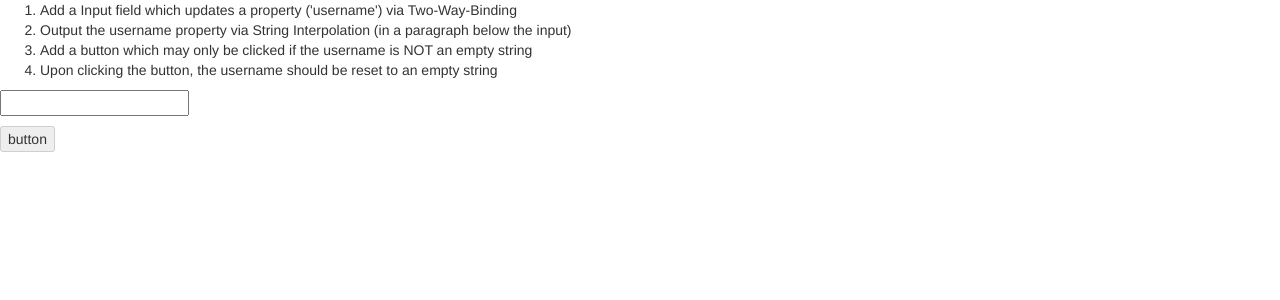
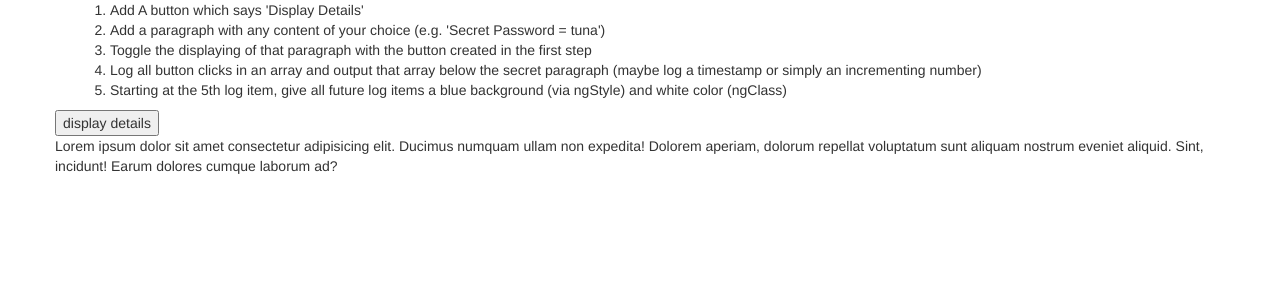
Before and after one commit to gio-makasa/fuzzy-sniffle, an Angular app: page / in a window 1280 px wide. Shown: the top 300 px of the page. Built offline with nearby package versions, Linux system fonts and the light colour scheme.

Commit message:
assigment 3: direvtives

```diff
--- a/src/app/app.component.html
+++ b/src/app/app.component.html
@@ -1,10 +1,20 @@
-<ol>
-  <li>Add a Input field which updates a property ('username') via Two-Way-Binding</li>
-  <li>Output the username property via String Interpolation (in a paragraph below the input)</li>
-  <li>Add a button which may only be clicked if the username is NOT an empty string</li>
-  <li>Upon clicking the button, the username should be reset to an empty string</li>
-</ol>
-
-<input type="text" [(ngModel)]="username">
-<p>{{username}}</p>
-<button [disabled]="username==''" (click)="onReset()">button</button>
+<div class="container">
+  <div class="row">
+    <div class="col-xs-12">
+      <ol>
+        <li>Add A button which says 'Display Details'</li>
+        <li>Add a paragraph with any content of your choice (e.g. 'Secret Password = tuna')</li>
+        <li>Toggle the displaying of that paragraph with the button created in the first step</li>
+        <li>Log all button clicks in an array and output that array below the secret paragraph (maybe log a timestamp or
+          simply an incrementing number)</li>
+        <li>Starting at the 5th log item, give all future log items a blue background (via ngStyle) and white color
+          (ngClass)</li>
+      </ol>
+    </div>
+    <button (click)="onC()">display details</button>
+    <p *ngIf="!hidden">Lorem ipsum dolor sit amet consectetur adipisicing elit. Ducimus numquam ullam non expedita!
+      Dolorem aperiam,
+      dolorum repellat voluptatum sunt aliquam nostrum eveniet aliquid. Sint, incidunt! Earum dolores cumque laborum ad?
+    </p>
+  </div>
+</div>
--- a/src/app/app.component.ts
+++ b/src/app/app.component.ts
@@ -6,9 +6,9 @@ import { Component } from '@angular/core';
   styleUrls: ['./app.component.css']
 })
 export class AppComponent {
-  username: string = '';
+  hidden = false;
 
-  onReset() {
-    this.username = '';
+  onC() {
+    this.hidden = !this.hidden;
   }
 }
```
Also changed, not shown: src/app/app.module.ts (+9 -3 lines).
